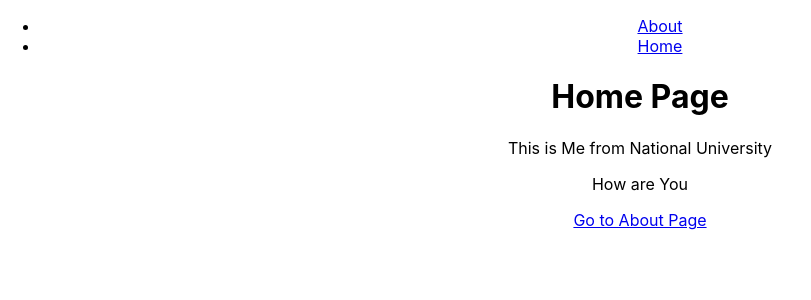
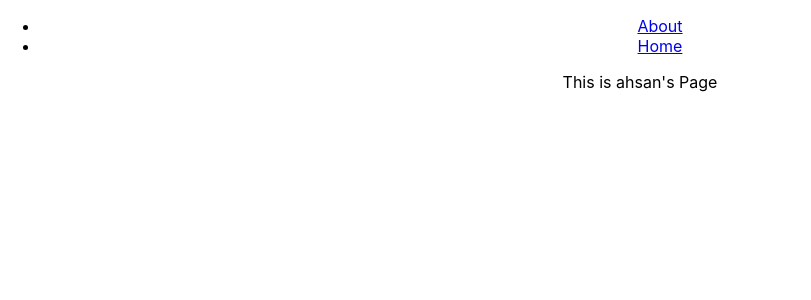
Before and after one commit to AhsanUllahK/RoutingJS, a React (Create React App) app: page /user/ahsan in a window 1280 px wide. Before the commit this address led to /. Shown: the top 300 px of the page, without its empty margins (0-811 px from the left). Built offline with nearby package versions, Linux system fonts and the light colour scheme.

Commit message:
dynamic routing done

```diff
--- a/src/App.js
+++ b/src/App.js
@@ -4,6 +4,7 @@ import './App.css';
 import Home from './components/Home';
 import About from './components/About';
 import { Navbar } from './components/Navbar';
+import { User } from './components/User';
 // import Page404 from './components/Page404';
 
 function App() {
@@ -14,7 +15,8 @@ function App() {
      <Routes>
       <Route path='/' element={<Home />} />
       {/* <Route path='/About' element={<h1>About Page</h1>} /> */}
-      <Route path='/about' element={<About />} />
+      <Route path='/about' element={<About  />} />
+      <Route path='/user/:name' element={<User />} />
       {/* <Route path='/*' element ={ <Page404 />} /> */}
       <Route path='/*' element ={ <Navigate to="/" />} />
 
@@ -35,3 +37,9 @@ export default App;
 //   <Route path='' element={} />
 // </Routes>
 // </BrowserRouter>
+
+
+
+// git checkout -b dynamic_routing      =>creating new branch
+// git branch   ==>   displaying the current branch....
+// git log ==> checking the status ofthe branch if we we have any commits in the current branch..
--- a/src/components/About.js
+++ b/src/components/About.js
@@ -7,7 +7,14 @@ export default function About() {
       <p>This is Me from National University</p>
       <p>How are You</p>
       <Link to="/">Go to Home Page</Link>
-{/*
+
+      <li>
+        <Link to="/user/ahsan">Ahsan</Link>
+      </li>
+      <li>
+        <Link to="/user/sabir">Sabir</Link>
+      </li>
+      {/*
       <li>
         <a href="/">Home</a>
       </li>
@@ -18,8 +25,6 @@ export default function About() {
       {/* using anchor tag routing from one page to another, the whole
        page/website/html refreshes which is a overhead and not a
        feature of single page appplication. */}
-
-
     </div>
   );
 }
--- a/src/components/Navbar.js
+++ b/src/components/Navbar.js
@@ -8,7 +8,6 @@ export const Navbar = () => {
             <ul>
                 <li><Link to="/about">About</Link></li>
                 <li><Link to="/" >Home </Link></li>
-                {/* <li></li> */}
             </ul>
         </div>
     )
--- /dev/null
+++ b/src/components/User.js
@@ -0,0 +1,10 @@
+import React from "react";
+import { useParams} from 'react-router-dom';
+
+export const User = () => {
+
+    const param = useParams();
+    const {name} = param;
+  return <div><p> This is {name}'s Page</p>
+  </div>;
+};
```
